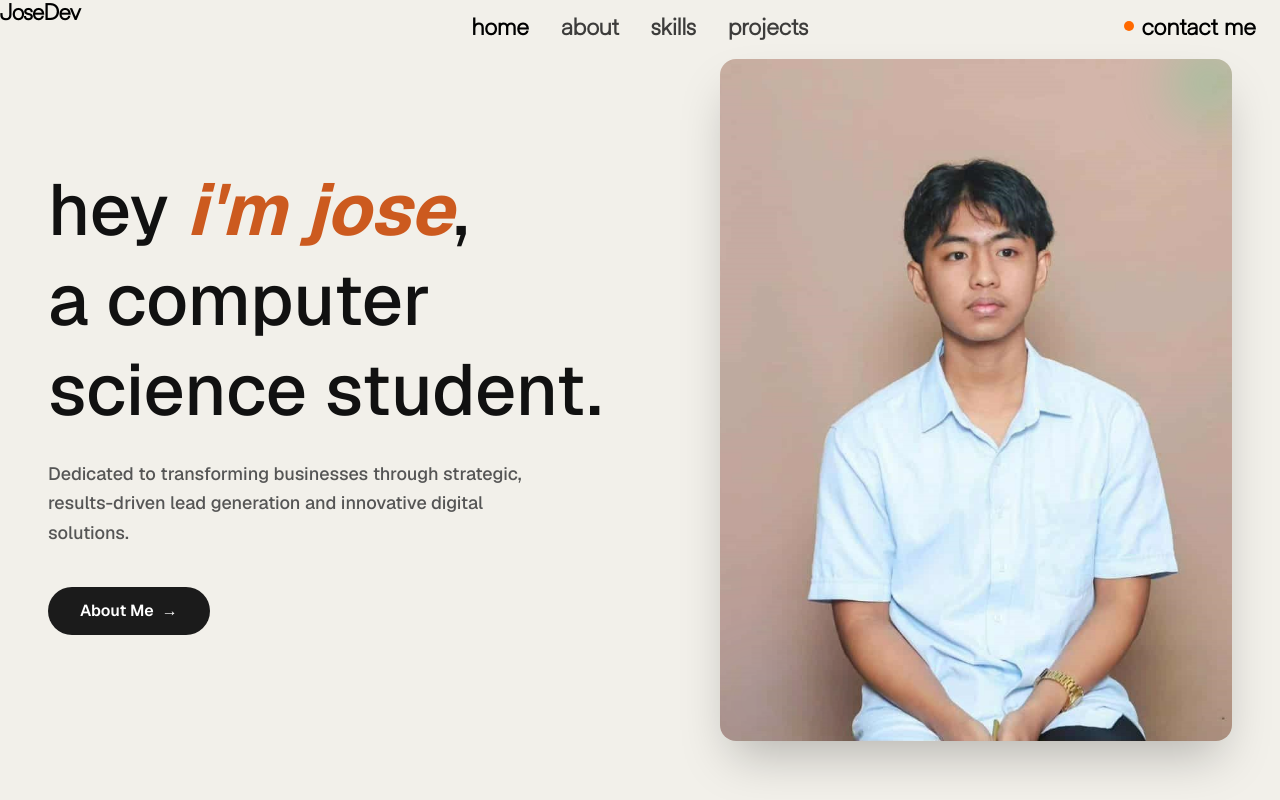
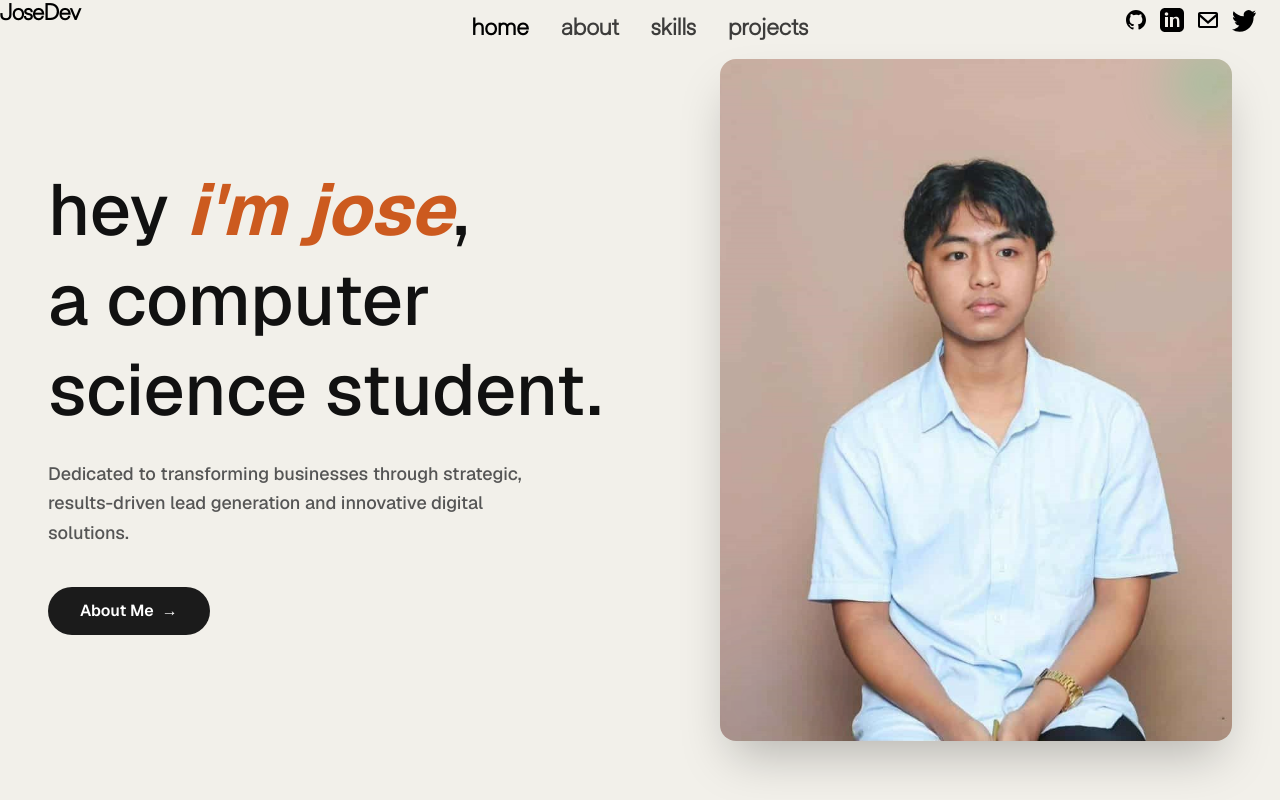
Before and after one commit to fyodorrrrr/portfolio, a Next.js app: page / in a window 1280 px wide. Shown: the top 800 px of the page. Built offline with nearby package versions, Linux system fonts and the light colour scheme.

Commit message:
redesign nav

```diff
--- a/src/components/Navbar.jsx
+++ b/src/components/Navbar.jsx
@@ -206,8 +206,35 @@ export default function Navbar() {
               }`}
               style={navFontStyle}
             >
-              <span className="h-2.5 w-2.5 rounded-full bg-orange-500" />
-              <span>contact me</span>
+              {/* <span className="h-2.5 w-2.5 rounded-full bg-orange-500" />
+              <span>contact me</span> */}
+
+          <div className="flex gap-3">
+            <a href="https://github.com/fyodorrrrr" target="_blank" rel="noreferrer"
+              className="hover:text-[#cc5a1f] transition-colors duration-200" aria-label="GitHub">
+              <svg className="w-6 h-6" fill="currentColor" viewBox="0 0 24 24">
+                <path d="M12 2C6.477 2 2 6.484 2 12.012c0 4.418 2.867 8.167 6.839 9.489.5.092.682-.217.682-.483 0-.237-.009-.868-.014-1.703-2.782.605-3.369-1.342-3.369-1.342-.454-1.155-1.11-1.463-1.11-1.463-.908-.62.069-.608.069-.608 1.004.07 1.532 1.032 1.532 1.032.892 1.529 2.341 1.088 2.91.833.091-.646.35-1.088.636-1.339-2.221-.253-4.555-1.113-4.555-4.951 0-1.093.39-1.988 1.029-2.688-.103-.254-.446-1.274.098-2.656 0 0 .84-.27 2.75 1.025A9.564 9.564 0 0112 6.844c.85.004 1.705.115 2.504.338 1.909-1.295 2.748-1.025 2.748-1.025.546 1.382.202 2.402.1 2.656.64.7 1.028 1.595 1.028 2.688 0 3.847-2.337 4.695-4.566 4.944.359.309.678.92.678 1.855 0 1.338-.012 2.419-.012 2.747 0 .268.18.579.688.481C19.135 20.175 22 16.426 22 12.012 22 6.484 17.523 2 12 2z"/>
+              </svg>
+            </a>
+            <a href="https://www.linkedin.com/in/jose-aquino-a16884382/" target="_blank" rel="noreferrer"
+              className="hover:text-[#cc5a1f] transition-colors duration-200" aria-label="LinkedIn">
+              <svg className="w-6 h-6" fill="currentColor" viewBox="0 0 24 24">
+                <path d="M19 0h-14c-2.761 0-5 2.239-5 5v14c0 2.761 2.239 5 5 5h14c2.761 0 5-2.239 5-5v-14c0-2.761-2.239-5-5-5zm-11 19h-3v-10h3v10zm-1.5-11.268c-.966 0-1.75-.784-1.75-1.75s.784-1.75 1.75-1.75 1.75.784 1.75 1.75-.784 1.75-1.75 1.75zm13.5 11.268h-3v-5.604c0-1.337-.026-3.063-1.867-3.063-1.868 0-2.154 1.459-2.154 2.967v5.7h-3v-10h2.881v1.367h.041c.401-.761 1.381-1.563 2.845-1.563 3.043 0 3.604 2.004 3.604 4.609v5.587z"/>
+              </svg>
+            </a>
+            <a href="mailto:aquinojxse@gmail.com"
+              className="hover:text-[#cc5a1f] transition-colors duration-200" aria-label="Email">
+              <svg className="w-6 h-6" fill="currentColor" viewBox="0 0 24 24">
+                <path d="M20 4H4c-1.1 0-2 .9-2 2v12c0 1.1.9 2 2 2h16c1.1 0 2-.9 2-2V6c0-1.1-.9-2-2-2zm0 2v.01L12 13 4 6.01V6h16zm-16 12V8.99l8 6.99 8-6.99V18H4z"/>
+              </svg>
+            </a>
+            <a href="https://www.linkedin.com/in/jose-aquino-a16884382/" target="_blank" rel="noreferrer"
+              className="hover:text-[#cc5a1f] transition-colors duration-200" aria-label="Twitter">
+              <svg className="w-6 h-6" fill="currentColor" viewBox="0 0 24 24">
+                <path d="M24 4.557a9.93 9.93 0 01-2.828.775 4.932 4.932 0 002.165-2.724c-.951.564-2.005.974-3.127 1.195a4.916 4.916 0 00-8.384 4.482C7.691 8.094 4.066 6.13 1.64 3.161c-.427.733-.666 1.581-.666 2.475 0 1.708.87 3.216 2.188 4.099a4.904 4.904 0 01-2.229-.616c-.054 2.281 1.581 4.415 3.949 4.89a4.936 4.936 0 01-2.224.084c.627 1.956 2.444 3.377 4.6 3.418A9.867 9.867 0 010 21.543a13.94 13.94 0 007.548 2.212c9.058 0 14.009-7.513 14.009-14.009 0-.213-.005-.425-.014-.636A10.025 10.025 0 0024 4.557z"/>
+              </svg>
+            </a>
+           </div>
             </button>
           </div>
         </div>
```
